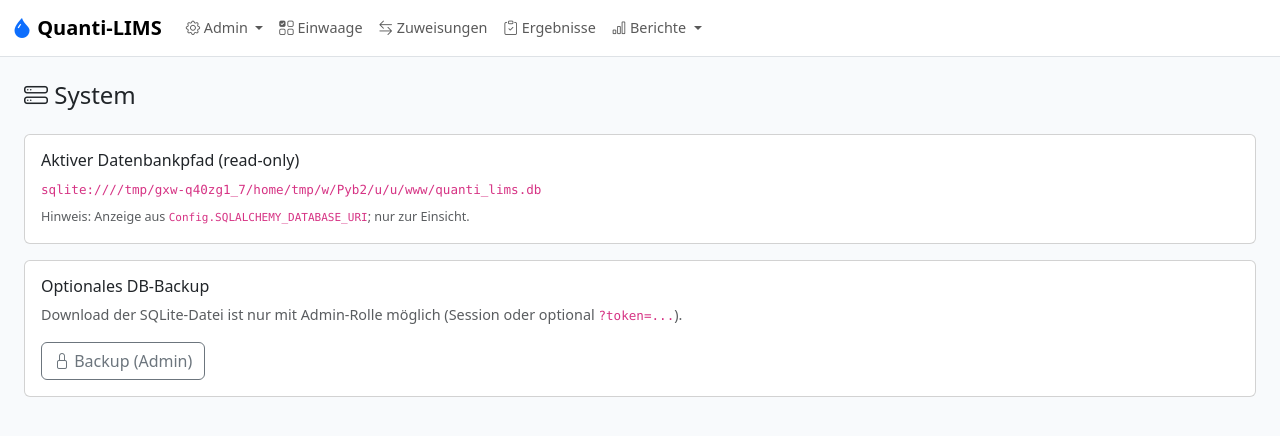
After one commit to MicheleBonus/quanti-lims-demo, a Flask app: page /admin/system in a window 1280 px wide. The commit adds this page. Shown: the top 436 px of the page. Run offline with Flask 3, Linux system fonts and the light colour scheme; some libraries are stand-ins or nearby versions.

Commit message:
Add admin system info, exports, save feedback, and optional DB backup

```diff
--- a/app.py
+++ b/app.py
@@ -4,12 +4,14 @@ from __future__ import annotations
 
 import csv
 import io
+import json
+import os
 from functools import wraps
 from datetime import date
 from sqlalchemy.exc import IntegrityError
 
 from flask import (
-    Flask, render_template, request, redirect, url_for, flash, jsonify,
+    Flask, render_template, request, redirect, url_for, flash, jsonify, Response, send_file, session,
 )
 from flask_wtf.csrf import CSRFProtect
 from config import Config
@@ -146,6 +148,61 @@ def register_routes(app):
 
         return decorator
 
+    def _iso_now() -> str:
+        return date.today().isoformat()
+
+    def flash_saved(entity_label: str, details: str | None = None) -> None:
+        timestamp = _iso_now()
+        save_times = session.get("save_timestamps", {})
+        save_times[entity_label] = timestamp
+        session["save_timestamps"] = save_times
+        suffix = f" ({details})" if details else ""
+        flash(f"{entity_label} gespeichert – zuletzt gespeichert: {timestamp}{suffix}", "success")
+
+    def _dict_rows(rows: list[dict], filename: str, fmt: str):
+        if fmt == "json":
+            payload = json.dumps(rows, ensure_ascii=False, indent=2)
+            return Response(
+                payload,
+                mimetype="application/json",
+                headers={"Content-Disposition": f"attachment; filename={filename}.json"},
+            )
+        output = io.StringIO()
+        writer = csv.DictWriter(output, fieldnames=list(rows[0].keys()) if rows else [])
+        if rows:
+            writer.writeheader()
+            writer.writerows(rows)
+        else:
+            output.write("\n")
+        return Response(
+            output.getvalue(),
+            mimetype="text/csv",
+            headers={"Content-Disposition": f"attachment; filename={filename}.csv"},
+        )
+
+    @app.context_processor
+    def inject_save_feedback():
+        return {"save_timestamps": session.get("save_timestamps", {})}
+
+    def _db_file_path() -> str | None:
+        uri = app.config.get("SQLALCHEMY_DATABASE_URI", "")
+        prefix = "sqlite:///"
+        if not uri.startswith(prefix):
+            return None
+        raw_path = uri[len(prefix):]
+        if not raw_path:
+            return None
+        return raw_path if os.path.isabs(raw_path) else os.path.abspath(raw_path)
+
+    def _is_admin_request() -> bool:
+        if session.get("is_admin") is True:
+            return True
+        token = app.config.get("ADMIN_BACKUP_TOKEN")
+        if token and request.args.get("token") == token:
+            session["is_admin"] = True
+            return True
+        return False
+
     # ═══════════════════════════════════════════════════════════════
     # DASHBOARD
     # ═══════════════════════════════════════════════════════════════
@@ -187,7 +244,7 @@ def register_routes(app):
                 db.session.add(item)
             try:
                 db.session.commit()
-                flash("Substanz gespeichert.", "success")
+                flash_saved("Substanz")
                 return redirect(url_for("admin_substances"))
             except IntegrityError:
                 db.session.rollback()
@@ -243,7 +300,7 @@ def register_routes(app):
                 db.session.add(item)
             try:
                 db.session.commit()
-                flash("Charge gespeichert.", "success")
+                flash_saved("Charge")
                 return redirect(url_for("admin_lots"))
             except IntegrityError:
                 db.session.rollback()
@@ -299,7 +356,7 @@ def register_routes(app):
                 db.session.add(item)
             try:
                 db.session.commit()
-                flash("Analyse gespeichert.", "success")
+                flash_saved("Analyse")
                 return redirect(url_for("admin_analyses"))
             except IntegrityError:
                 db.session.rollback()
@@ -350,7 +407,7 @@ def register_routes(app):
                 db.session.add(item)
             try:
                 db.session.commit()
-                flash("Methode gespeichert.", "success")
+                flash_saved("Methode")
                 return redirect(url_for("admin_methods"))
             except IntegrityError:
                 db.session.rollback()
@@ -395,7 +452,7 @@ def register_routes(app):
                 db.session.add(item)
             try:
                 db.session.commit()
-                flash("Reagenz gespeichert.", "success")
+                flash_saved("Reagenz")
                 return redirect(url_for("admin_reagents"))
             except IntegrityError:
                 db.session.rollback()
@@ -546,7 +603,7 @@ def register_routes(app):
                 Semester.query.filter(Semester.id != item.id).update({"is_active": False})
             try:
                 db.session.commit()
-                flash("Semester gespeichert.", "success")
+                flash_saved("Semester")
                 return redirect(url_for("admin_semesters"))
             except IntegrityError:
                 db.session.rollback()
@@ -606,7 +663,7 @@ def register_routes(app):
                 db.session.add(item)
             try:
                 db.session.commit()
-                flash("Studierende/r gespeichert.", "success")
+                flash_saved("Studierende")
                 return redirect(url_for("admin_students"))
             except IntegrityError:
                 db.session.rollback()
@@ -856,7 +913,7 @@ def register_routes(app):
                         s = Sample(batch=item, running_number=i, is_buffer=(i > n_students))
                         db.session.add(s)
                 db.session.commit()
-                flash("Probenansatz gespeichert. Proben generiert.", "success")
+                flash_saved("Probenansatz", "Proben generiert")
                 return redirect(url_for("admin_batches"))
             except IntegrityError:
                 db.session.rollback()
@@ -934,7 +991,7 @@ def register_routes(app):
                 s.weighed_by = request.form.get("weighed_by") or s.weighed_by
                 s.weighed_date = date.today().isoformat()
             db.session.commit()
-            flash("Einwaagen gespeichert.", "success")
+            flash_saved("Einwaagen")
             return redirect(url_for("ta_weighing_batch", batch_id=batch_id))
         return render_template("ta/weighing.html", batch=batch, samples=samples, titer_label=mode_titer_label(batch.analysis.calculation_mode))
 
@@ -1148,6 +1205,7 @@ def register_routes(app):
             db.session.commit()
             if r.passed is True:
                 flash(f"✅ Bestanden! Ansage: {val} {analysis.result_unit}", "success")
+                flash_saved("Ergebnisse")
             elif r.passed is False:
                 if r.a_min is not None and r.a_max is not None:
                     tolerance_text = f"(Toleranz: {r.a_min:.4f} – {r.a_max:.4f})"
@@ -1155,6 +1213,7 @@ def register_routes(app):
                     tolerance_text = ""
                 flash(f"❌ Nicht bestanden. Ansage: {val} {analysis.result_unit} "
                       f"{tolerance_text}".strip(), "danger")
+                flash_saved("Ergebnisse")
             else:
                 flash("⚠️ Bewertung nicht möglich – Einwaage/Toleranzdaten fehlen.", "warning")
             return redirect(url_for("results_overview", analysis_id=analysis.id))
@@ -1247,6 +1306,102 @@ def register_routes(app):
         has_non_volume_units = any(get_amount_unit_type(d["unit"]) != AMOUNT_UNIT_VOLUME for d in demand)
         return render_template("reports/reagents.html", semester=sem, demand=demand, has_non_volume_units=has_non_volume_units)
 
+    @app.route("/admin/system")
+    def admin_system():
+        return render_template("admin/system.html", db_uri=app.config.get("SQLALCHEMY_DATABASE_URI", ""), is_admin=_is_admin_request())
+
+    @app.route("/admin/backup/database")
+    def admin_backup_database():
+        if not _is_admin_request():
+            flash("Backup-Download nur mit Admin-Rolle erlaubt (optional via ?token=...).", "danger")
+            return redirect(url_for("admin_system"))
+        db_path = _db_file_path()
+        if not db_path or not os.path.exists(db_path):
+            flash("SQLite-Datei nicht gefunden oder kein SQLite-Backend aktiv.", "danger")
+            return redirect(url_for("admin_system"))
+        return send_file(db_path, as_attachment=True, download_name=os.path.basename(db_path), mimetype="application/x-sqlite3")
+
+    @app.route("/export/semesters.<fmt>")
+    def export_semesters(fmt):
+        if fmt not in {"csv", "json"}:
+            return ("Unsupported format", 400)
+        rows = [{
+            "id": s.id, "code": s.code, "name": s.name, "start_date": s.start_date,
+            "end_date": s.end_date, "is_active": s.is_active, "students_count": len(s.students),
+        } for s in Semester.query.order_by(Semester.id).all()]
+        return _dict_rows(rows, "semesters", fmt)
+
+    @app.route("/export/students.<fmt>")
+    def export_students(fmt):
+        if fmt not in {"csv", "json"}:
+            return ("Unsupported format", 400)
+        sem = active_semester()
+        query = Student.query.order_by(Student.semester_id, Student.running_number)
+        if sem:
+            query = query.filter_by(semester_id=sem.id)
+        rows = [{
+            "id": st.id, "semester_id": st.semester_id, "semester_code": st.semester.code if st.semester else None,
+            "matrikel": st.matrikel, "last_name": st.last_name, "first_name": st.first_name,
+            "running_number": st.running_number, "email": st.email,
+        } for st in query.all()]
+        return _dict_rows(rows, "students", fmt)
+
+    @app.route("/export/results.<fmt>")
+    def export_results(fmt):
+        if fmt not in {"csv", "json"}:
+            return ("Unsupported format", 400)
+        rows = []
+        assignments = (
+            SampleAssignment.query
+            .join(Sample, SampleAssignment.sample_id == Sample.id)
+            .join(SampleBatch, Sample.batch_id == SampleBatch.id)
+            .join(Analysis, SampleBatch.analysis_id == Analysis.id)
+            .join(Student, SampleAssignment.student_id == Student.id)
+            .outerjoin(Result, Result.assignment_id == SampleAssignment.id)
+            .order_by(SampleBatch.semester_id, Analysis.ordinal, Student.running_number, SampleAssignment.id)
+            .all()
+        )
+        for sa in assignments:
+            latest = sa.latest_result
+            rows.append({
+                "assignment_id": sa.id, "semester_code": sa.sample.batch.semester.code if sa.sample and sa.sample.batch and sa.sample.batch.semester else None,
+                "analysis_code": sa.sample.batch.analysis.code if sa.sample and sa.sample.batch and sa.sample.batch.analysis else None,
+                "student_matrikel": sa.student.matrikel if sa.student else None, "student_name": sa.student.full_name if sa.student else None,
+                "attempt_type": sa.attempt_type, "status": sa.status,
+                "ansage_value": latest.ansage_value if latest else None,
+                "ansage_unit": latest.ansage_unit if latest else None,
+                "passed": latest.passed if latest else None,
+                "submitted_date": latest.submitted_date if latest else None,
+            })
+        return _dict_rows(rows, "results", fmt)
+
+    @app.route("/export/reagents-demand.<fmt>")
+    def export_reagents_demand(fmt):
+        if fmt not in {"csv", "json"}:
+            return ("Unsupported format", 400)
+        sem = active_semester()
+        if not sem:
+            return _dict_rows([], "reagents_demand", fmt)
+        rows = []
+        batches = SampleBatch.query.filter_by(semester_id=sem.id).all()
+        for batch in batches:
+            analysis = batch.analysis
+            method = analysis.method
+            if not method:
+                continue
+            for mr in method.reagent_usages:
+                k = analysis.k_determinations
+                b = method.b_blind_determinations if method.blind_required else 0
+                n = batch.total_samples_prepared
+                total = n * (k * mr.amount_per_determination + b * mr.amount_per_blind) * 1.2
+                rows.append({
+                    "semester_code": sem.code, "analysis_code": analysis.code, "analysis_name": analysis.name,
+                    "reagent": mr.reagent.name if mr.reagent else None, "amount_per_determination": mr.amount_per_determination,
+                    "amount_per_blind": mr.amount_per_blind, "k": k, "b": b, "n": n,
+                    "total_with_safety": round(total, 1), "unit": canonical_unit_label(mr.amount_unit), "is_titrant": mr.is_titrant,
+                })
+        return _dict_rows(rows, "reagents_demand", fmt)
+
     # ═══════════════════════════════════════════════════════════════
     # API endpoints (for HTMX / JS)
     # ═══════════════════════════════════════════════════════════════
--- a/config.py
+++ b/config.py
@@ -25,3 +25,4 @@ class Config:
         "DATABASE_URL", f"sqlite:///{os.path.join(BASE_DIR, 'quanti_lims.db')}"
     )
     SQLALCHEMY_TRACK_MODIFICATIONS = False
+    ADMIN_BACKUP_TOKEN = os.environ.get("ADMIN_BACKUP_TOKEN")
--- a/templates/admin/semesters.html
+++ b/templates/admin/semesters.html
@@ -3,6 +3,10 @@
 {% block title %}Semester – Admin{% endblock %}
 {% block content %}
 {{ page_header("Semesterverwaltung", "", url_for('admin_semester_form')) }}
+<div class="mb-3 d-flex gap-2">
+  <a class="btn btn-outline-secondary btn-sm" href="{{ url_for('export_semesters', fmt='csv') }}"><i class="bi bi-download"></i> CSV-Export</a>
+  <a class="btn btn-outline-secondary btn-sm" href="{{ url_for('export_semesters', fmt='json') }}"><i class="bi bi-filetype-json"></i> JSON-Export</a>
+</div>
 <div class="card"><div class="table-responsive">
 <table class="table table-sm table-hover mb-0 align-middle">
 <thead class="table-light"><tr><th>Code</th><th>Name</th><th>Start</th><th>Ende</th><th>Status</th><th>Studierende</th><th></th></tr></thead>
--- a/templates/admin/students.html
+++ b/templates/admin/students.html
@@ -3,6 +3,10 @@
 {% block title %}Studierende – Admin{% endblock %}
 {% block content %}
 {{ page_header("Studierende", semester.code if semester else "Kein aktives Semester", url_for('admin_student_form')) }}
+<div class="mb-3 d-flex gap-2">
+  <a class="btn btn-outline-secondary btn-sm" href="{{ url_for('export_students', fmt='csv') }}"><i class="bi bi-download"></i> CSV-Export</a>
+  <a class="btn btn-outline-secondary btn-sm" href="{{ url_for('export_students', fmt='json') }}"><i class="bi bi-filetype-json"></i> JSON-Export</a>
+</div>
 
 {% if semester %}
 <div class="alert alert-info">
--- /dev/null
+++ b/templates/admin/system.html
@@ -0,0 +1,15 @@
+{% extends "base.html" %}
+{% block title %}System – Admin{% endblock %}
+{% block content %}
+<h4 class="mb-4"><i class="bi bi-hdd-stack"></i> System</h4>
+<div class="card mb-3"><div class="card-body">
+<h6 class="card-title">Aktiver Datenbankpfad (read-only)</h6>
+<code>{{ db_uri }}</code>
+<p class="text-body-secondary small mt-2 mb-0">Hinweis: Anzeige aus <code>Config.SQLALCHEMY_DATABASE_URI</code>; nur zur Einsicht.</p>
+</div></div>
+<div class="card"><div class="card-body">
+<h6 class="card-title">Optionales DB-Backup</h6>
+<p class="text-body-secondary">Download der SQLite-Datei ist nur mit Admin-Rolle möglich (Session oder optional <code>?token=...</code>).</p>
+{% if is_admin %}<a href="{{ url_for('admin_backup_database') }}" class="btn btn-primary"><i class="bi bi-download"></i> SQLite-Backup herunterladen</a>{% else %}<a href="{{ url_for('admin_backup_database') }}" class="btn btn-outline-secondary"><i class="bi bi-lock"></i> Backup (Admin)</a>{% endif %}
+</div></div>
+{% endblock %}
--- a/templates/base.html
+++ b/templates/base.html
@@ -35,6 +35,8 @@
               <li><a class="dropdown-item" href="{{ url_for('admin_reagents') }}"><i class="bi bi-prescription2"></i> Reagenzien</a></li>
               <li><hr class="dropdown-divider"></li>
               <li><a class="dropdown-item" href="{{ url_for('admin_batches') }}"><i class="bi bi-collection"></i> Probenansätze</a></li>
+              <li><hr class="dropdown-divider"></li>
+              <li><a class="dropdown-item" href="{{ url_for('admin_system') }}"><i class="bi bi-hdd-stack"></i> System</a></li>
             </ul>
           </li>
           <li class="nav-item">
@@ -72,6 +74,15 @@
     {% endif %}
     {% endwith %}
 
+    {% if save_timestamps %}
+    <div class="alert alert-light border small" role="status">
+      <strong>Zuletzt gespeichert:</strong>
+      {% for entity, ts in save_timestamps.items() %}
+        <span class="badge text-bg-secondary me-1">{{ entity }}: {{ ts }}</span>
+      {% endfor %}
+    </div>
+    {% endif %}
+
     {% block content %}{% endblock %}
   </main>
 
```
Also changed, not shown: templates/reports/reagents.html (+7 -1 lines), templates/results/overview.html (+7 -1 lines), README.md.
